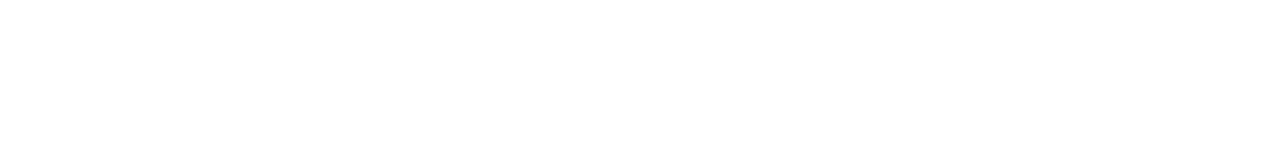
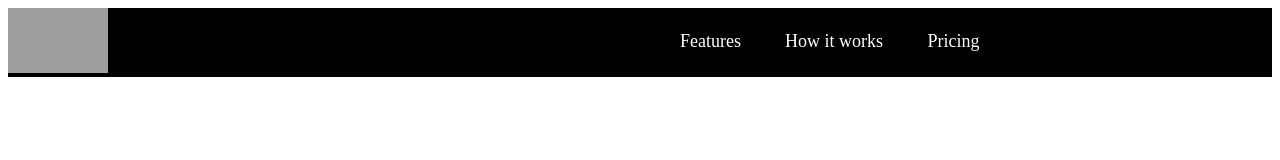
Before and after one commit to vishowsky/Product-landing-page, a plain HTML site: page index.html in a window 1280 px wide. Drawn offline with Linux system fonts and the light colour scheme; grey boxes are pictures that could not be loaded.

Commit message:
agregado de nav y imagen

```diff
--- a/index.html
+++ b/index.html
@@ -6,6 +6,15 @@
     <title>Document</title>
 </head>
 <body>
+    <script src="https://cdn.freecodecamp.org/testable-projects-fcc/v1/bundle.js"></script>
+    <header id="header">
+        <img src="http://qnimate.com/wp-content/uploads/2014/03/images2.jpg" id="header-img" alt="">
+        <nav id="nav-bar">
+            <a class="nav-link" href="#">Features</a>
+            <a class="nav-link" href="#">How it works </a>
+            <a class="nav-link" href="#">Pricing</a>
+        </nav>
+    </header>
     <main>
 
     </main>
--- a/style.css
+++ b/style.css
@@ -0,0 +1,23 @@
+header{
+    background-color: black;
+}
+#header-img{
+
+    height: 65px;
+    width: 100px;
+
+}
+
+.nav-link{
+    color: white;
+    text-decoration: dashed;
+    font-size: large;
+    margin-left: 40px;
+}
+
+#nav-bar{
+    text-size-adjust: 10% ;
+    float: right;
+    margin-top: 23px;
+    inline-size: 50%;
+}
```
